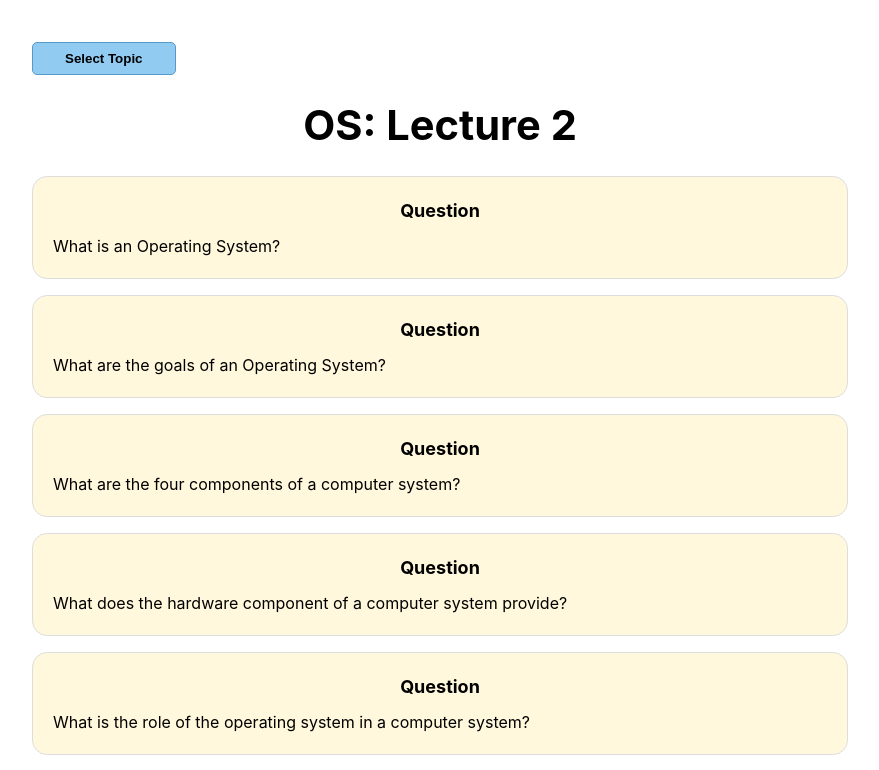
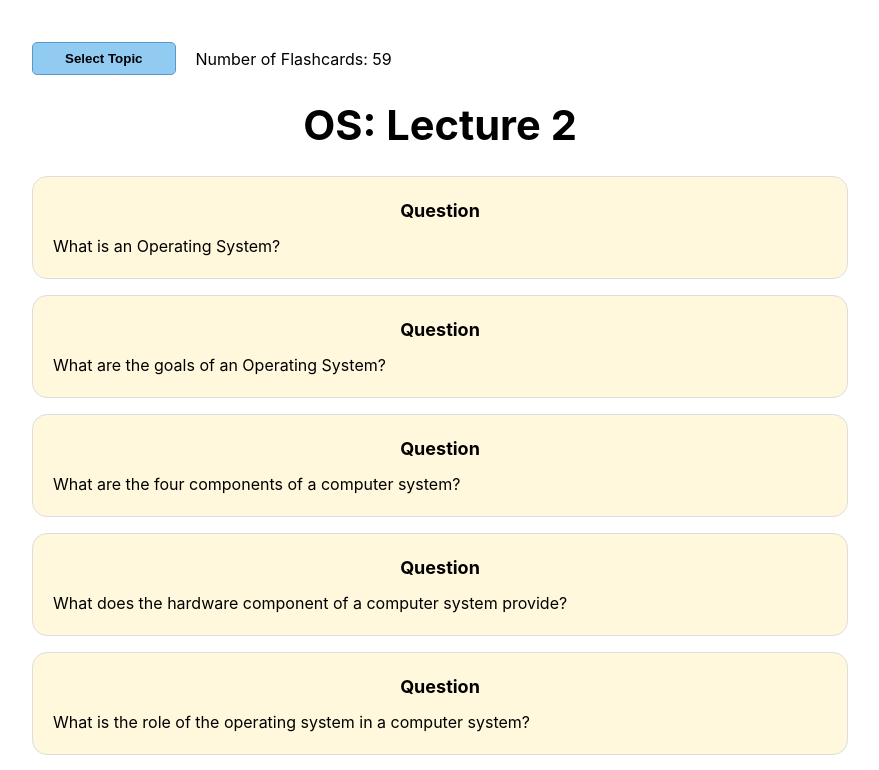
Before and after one commit to KhangBBBB/ultimate-review, a Svelte app: page / in a window 1280 px wide. Shown: the top 770 px of the page, without its empty margins (200-1079 px from the left). Built offline with nearby package versions, Linux system fonts and the light colour scheme.

Commit message:
Display number of flashcards

```diff
--- a/src/App.svelte
+++ b/src/App.svelte
@@ -7,6 +7,7 @@
     const topicIndex = topics.map((_, index) => index);
 
     let curTopicIndex = 0;
+    let flashcardCount = 0;
 </script>
 
 <div class="control-box">
@@ -21,6 +22,10 @@
             };
         })}
     />
+    <div style="margin-right: 20px;"></div>
+    <div>
+        Number of Flashcards: {topics[curTopicIndex].flashcards.length}
+    </div>
 </div>
 
 {#each topics as topic, topicIndex}
```
